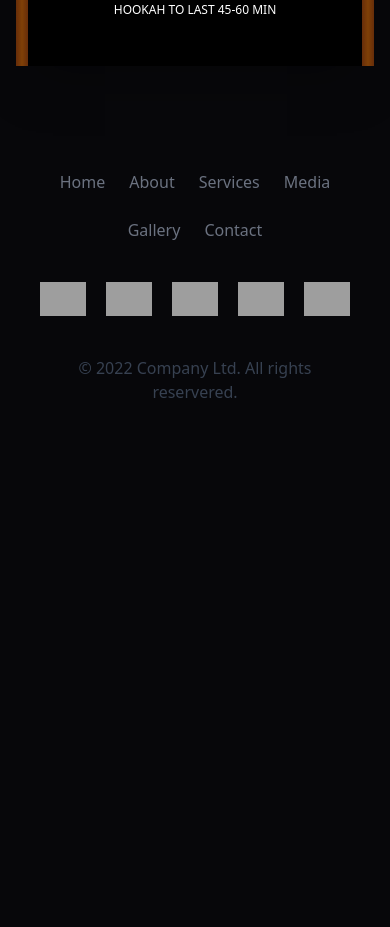
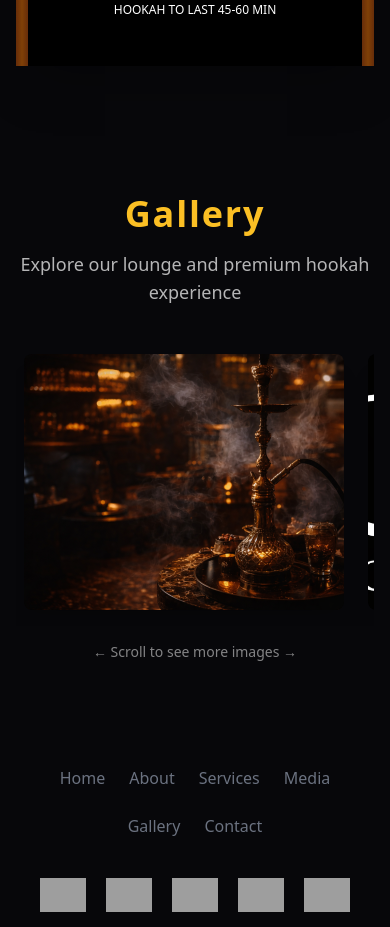
Before and after one commit to souki1/kushhooka, a React (Vite) app in the folder frontend/: page / in a window 390 px wide. Shown: the part 3023-3950 px from the top of the page. Before the commit the page ends 3467 px from the top, so only its background shows below. Built offline with nearby package versions, Linux system fonts and the light colour scheme; grey boxes are pictures that could not be loaded.

Commit message:
added gallery

```diff
--- a/frontend/src/App.tsx
+++ b/frontend/src/App.tsx
@@ -1,5 +1,4 @@
 
-import Navbar from "./Layout/Navbar"
 import Home from "./Pages/Home"
 
 export default function App() {
--- a/frontend/src/Layout/Footer.tsx
+++ b/frontend/src/Layout/Footer.tsx
@@ -1,14 +1,8 @@
-import { useState } from 'react'
+
 
 function Footer() {
-    const [email, setEmail] = useState('')
 
-    const handleSubscribe = (e: React.FormEvent) => {
-        e.preventDefault()
-        // Handle subscription logic here
-        console.log('Subscribed:', email)
-        setEmail('')
-    }
+
 
     return (
             <>
--- /dev/null
+++ b/frontend/src/Layout/Gallery.tsx
@@ -0,0 +1,218 @@
+import { useState } from 'react'
+import hero from '../assets/images/hero.jpg'
+import kushLogo from '../assets/images/kush-logo.png'
+
+interface GalleryImage {
+  id: number
+  src: string
+  alt: string
+  title: string
+  description?: string
+}
+
+function Gallery() {
+  const [selectedImage, setSelectedImage] = useState<GalleryImage | null>(null)
+
+  // Sample gallery images - you can replace these with actual images
+  const galleryImages: GalleryImage[] = [
+    {
+      id: 1,
+      src: hero,
+      alt: 'Kush Hookah Lounge Interior',
+      title: 'Premium Lounge Experience',
+      description: 'Experience our luxurious hookah lounge with premium flavors and a relaxing atmosphere.'
+    },
+    {
+      id: 2,
+      src: kushLogo,
+      alt: 'Kush Hookah Logo',
+      title: 'Kush Hookah Brand',
+      description: 'Our signature brand representing quality and excellence in hookah culture.'
+    },
+    {
+      id: 3,
+      src: hero,
+      alt: 'Hookah Setup',
+      title: 'Expert Hookah Setup',
+      description: 'Our skilled staff prepares each hookah with precision and care for the perfect session.'
+    },
+    {
+      id: 4,
+      src: kushLogo,
+      alt: 'Lounge Atmosphere',
+      title: 'Chill Atmosphere',
+      description: 'Relax and unwind in our comfortable lounge setting, perfect for groups and individuals.'
+    },
+    {
+      id: 5,
+      src: hero,
+      alt: 'Premium Flavors',
+      title: 'Wide Selection of Flavors',
+      description: 'Choose from our extensive menu of premium hookah flavors from top brands.'
+    },
+    {
+      id: 6,
+      src: kushLogo,
+      alt: 'VIP Experience',
+      title: 'VIP Hookah Experience',
+      description: 'Upgrade to our VIP hookah service with natural coal and luxury hookahs.'
+    },
+    {
+      id: 7,
+      src: hero,
+      alt: 'Social Gathering',
+      title: 'Perfect for Groups',
+      description: 'Bring your friends and enjoy a memorable hookah session together.'
+    },
+    {
+      id: 8,
+      src: kushLogo,
+      alt: 'Late Night Hours',
+      title: 'Open Late',
+      description: 'We stay open until 2 AM, perfect for late-night sessions and gatherings.'
+    }
+  ]
+
+  const handleImageClick = (image: GalleryImage) => {
+    setSelectedImage(image)
+  }
+
+  const closeModal = () => {
+    setSelectedImage(null)
+  }
+
+  return (
+    <section className="py-16 px-4 sm:px-6 lg:px-8 bg-[#07070a]">
+      <div className="max-w-7xl mx-auto">
+        {/* Header */}
+        <div className="text-center mb-12">
+          <h2 className="text-4xl md:text-5xl font-bold text-amber-400 mb-4 tracking-wider">
+            Gallery
+          </h2>
+          <p className="text-white/70 text-lg">
+            Explore our lounge and premium hookah experience
+          </p>
+        </div>
+
+        {/* Scrollable Gallery Container */}
+        <div className="relative">
+          {/* Scrollable Gallery */}
+          <div className="overflow-x-auto scrollbar-hide pb-4">
+            <div className="flex gap-6 px-2" style={{ scrollbarWidth: 'thin' }}>
+              {galleryImages.map((image) => (
+                <div
+                  key={image.id}
+                  onClick={() => handleImageClick(image)}
+                  className="flex-shrink-0 w-80 md:w-96 cursor-pointer group"
+                >
+                  <div className="relative overflow-hidden rounded-lg shadow-xl transition-transform duration-300 group-hover:scale-105">
+                    {/* Image */}
+                    <img
+                      src={image.src}
+                      alt={image.alt}
+                      className="w-full h-64 object-cover"
+                    />
+                    {/* Overlay */}
+                    <div className="absolute inset-0 bg-gradient-to-t from-black/80 via-black/40 to-transparent opacity-0 group-hover:opacity-100 transition-opacity duration-300">
+                      <div className="absolute bottom-0 left-0 right-0 p-6">
+                        <h3 className="text-white font-bold text-xl mb-2">
+                          {image.title}
+                        </h3>
+                        <p className="text-white/90 text-sm line-clamp-2">
+                          {image.description}
+                        </p>
+                        <p className="text-amber-400 text-sm mt-2 font-semibold">
+                          Click to view more →
+                        </p>
+                      </div>
+                    </div>
+                  </div>
+                </div>
+              ))}
+            </div>
+          </div>
+
+          {/* Scroll Indicator */}
+          <div className="mt-4 text-center">
+            <p className="text-white/50 text-sm">
+              ← Scroll to see more images →
+            </p>
+          </div>
+        </div>
+
+        {/* Modal for Expanded View */}
+        {selectedImage && (
+          <div
+            className="fixed inset-0 z-50 flex items-center justify-center bg-black/90 p-4"
+            onClick={closeModal}
+          >
+            <div
+              className="relative max-w-4xl w-full max-h-[90vh] bg-black rounded-lg overflow-hidden shadow-2xl"
+              onClick={(e) => e.stopPropagation()}
+            >
+              {/* Close Button */}
+              <button
+                onClick={closeModal}
+                className="absolute top-4 right-4 z-10 bg-black/70 hover:bg-black/90 text-white rounded-full p-2 transition-colors"
+                aria-label="Close modal"
+              >
+                <svg
+                  className="w-6 h-6"
+                  fill="none"
+                  stroke="currentColor"
+                  viewBox="0 0 24 24"
+                >
+                  <path
+                    strokeLinecap="round"
+                    strokeLinejoin="round"
+                    strokeWidth={2}
+                    d="M6 18L18 6M6 6l12 12"
+                  />
+                </svg>
+              </button>
+
+              {/* Image */}
+              <img
+                src={selectedImage.src}
+                alt={selectedImage.alt}
+                className="w-full h-auto max-h-[60vh] object-contain"
+              />
+
+              {/* Details */}
+              <div className="p-6 bg-gradient-to-t from-black to-black/80">
+                <h3 className="text-amber-400 font-bold text-2xl mb-2">
+                  {selectedImage.title}
+                </h3>
+                {selectedImage.description && (
+                  <p className="text-white/90 text-base leading-relaxed">
+                    {selectedImage.description}
+                  </p>
+                )}
+              </div>
+            </div>
+          </div>
+        )}
+      </div>
+
+      {/* Custom Scrollbar Styles */}
+      <style>{`
+        .scrollbar-hide::-webkit-scrollbar {
+          height: 8px;
+        }
+        .scrollbar-hide::-webkit-scrollbar-track {
+          background: rgba(255, 255, 255, 0.1);
+          border-radius: 4px;
+        }
+        .scrollbar-hide::-webkit-scrollbar-thumb {
+          background: rgba(230, 196, 122, 0.5);
+          border-radius: 4px;
+        }
+        .scrollbar-hide::-webkit-scrollbar-thumb:hover {
+          background: rgba(230, 196, 122, 0.7);
+        }
+      `}</style>
+    </section>
+  )
+}
+
+export default Gallery
--- a/frontend/src/Pages/Home.tsx
+++ b/frontend/src/Pages/Home.tsx
@@ -3,12 +3,14 @@ import Navbar from "../Layout/Navbar"
 import Footer from "../Layout/Footer"
 import Hero from "../Layout/Hero"
 import Menu from "../Layout/Menu"
+import Gallery from "../Layout/Gallery"
 function Home() {
   return (
     <>
         <Navbar />
         <Hero />
         <Menu />
+        <Gallery />
         <Footer />
     </>
 
```
